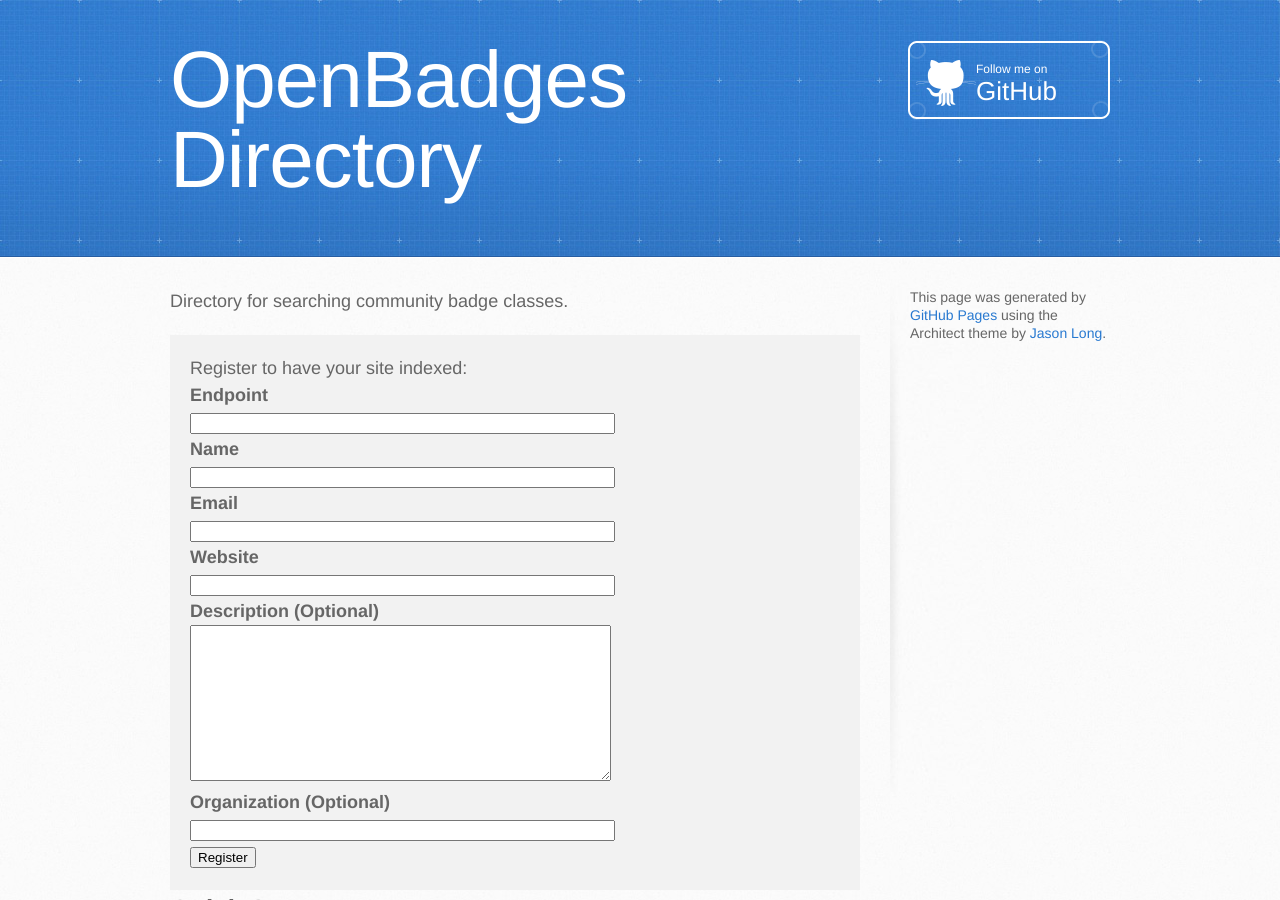
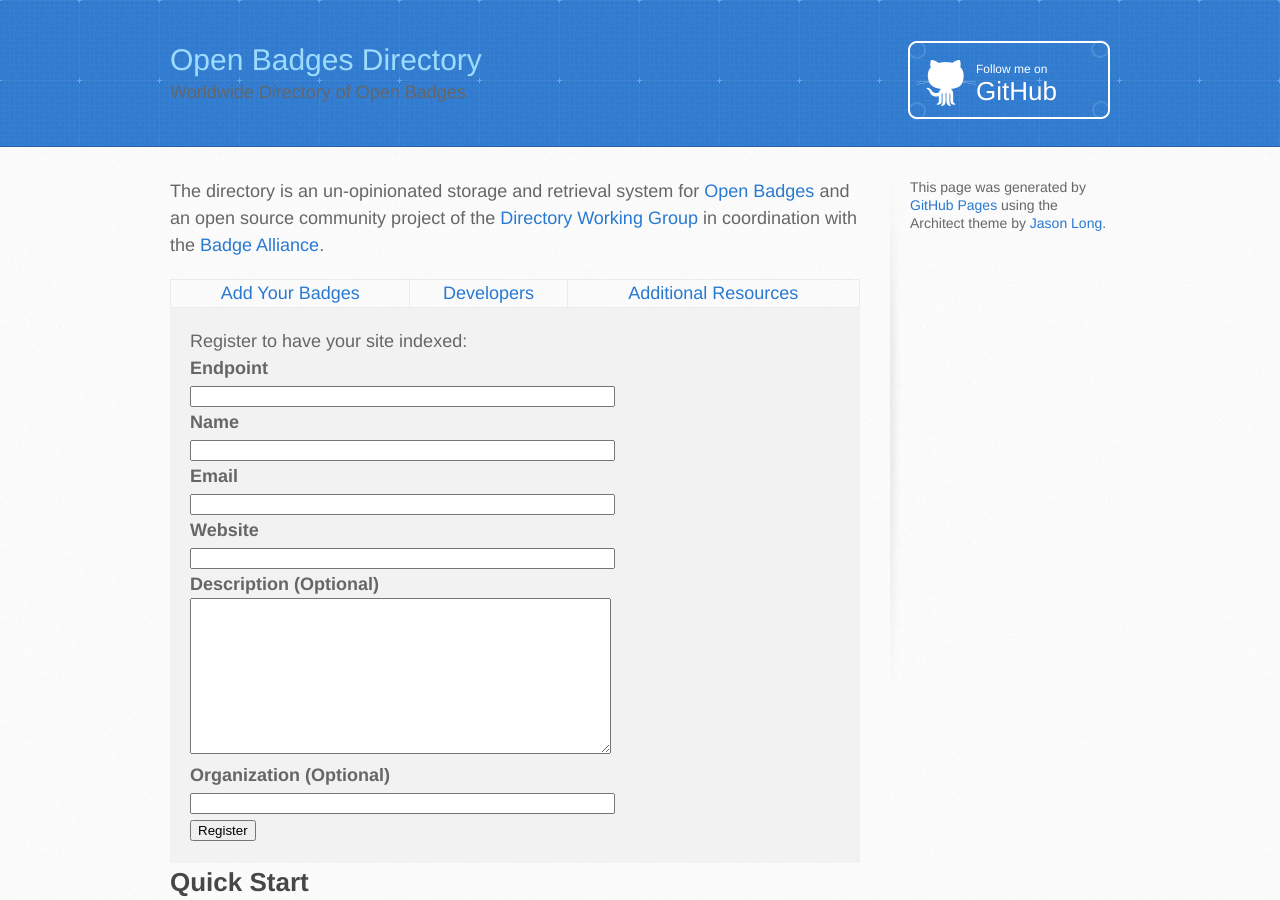
Before and after one commit to OpenWorksGroup/openbadges-directory, a Jekyll site: the page built from index.markdown, in a window 1280 px wide and 900 px high. Built offline with Jekyll 4.4.1, drawn with Linux system fonts in a browser that asks for light colours; Markdown is read by kramdown in place of the engine named in the settings.

Commit message:
page work

```diff
--- a/_layouts/site.html
+++ b/_layouts/site.html
@@ -19,14 +19,14 @@
     <script src="//html5shiv.googlecode.com/svn/trunk/html5.js"></script>
     <![endif]-->
 
-    <title>OpenBadges Directory</title>
+    <title>Open Badges Directory</title>
   </head>
 
   <body>
     <header>
       <div class="inner">
-        <h1>OpenBadges Directory</h1>
-        <h2></h2>
+        <h2>Open Badges Directory</h2>
+        <h4>Worldwide Directory of Open Badges</h4>
         <a href="https://github.com/mozilla/openbadges-directory" class="button"><small>Follow me on </small>GitHub</a>
       </div>
     </header>
--- a/index.markdown
+++ b/index.markdown
@@ -2,7 +2,10 @@
 layout: site
 ---
 
-Directory for searching community badge classes.
+The directory is an un-opinionated storage and retrieval system for <a href="openbadges.org" target="_blank">Open Badges</a> and an open source community project of the <a href="http://wiki.badgealliance.org/index.php/Directory_Working_Group" target="_blank">Directory Working Group</a> in coordination with the <a href="http://badgealliance.org/" target="_blank">Badge Alliance</a>.
+
+
+[Add Your Badges](#registration) | [Developers](#develop) | [Additional Resources](#resources)
 
 {% include registration-form.html %}
 
```
